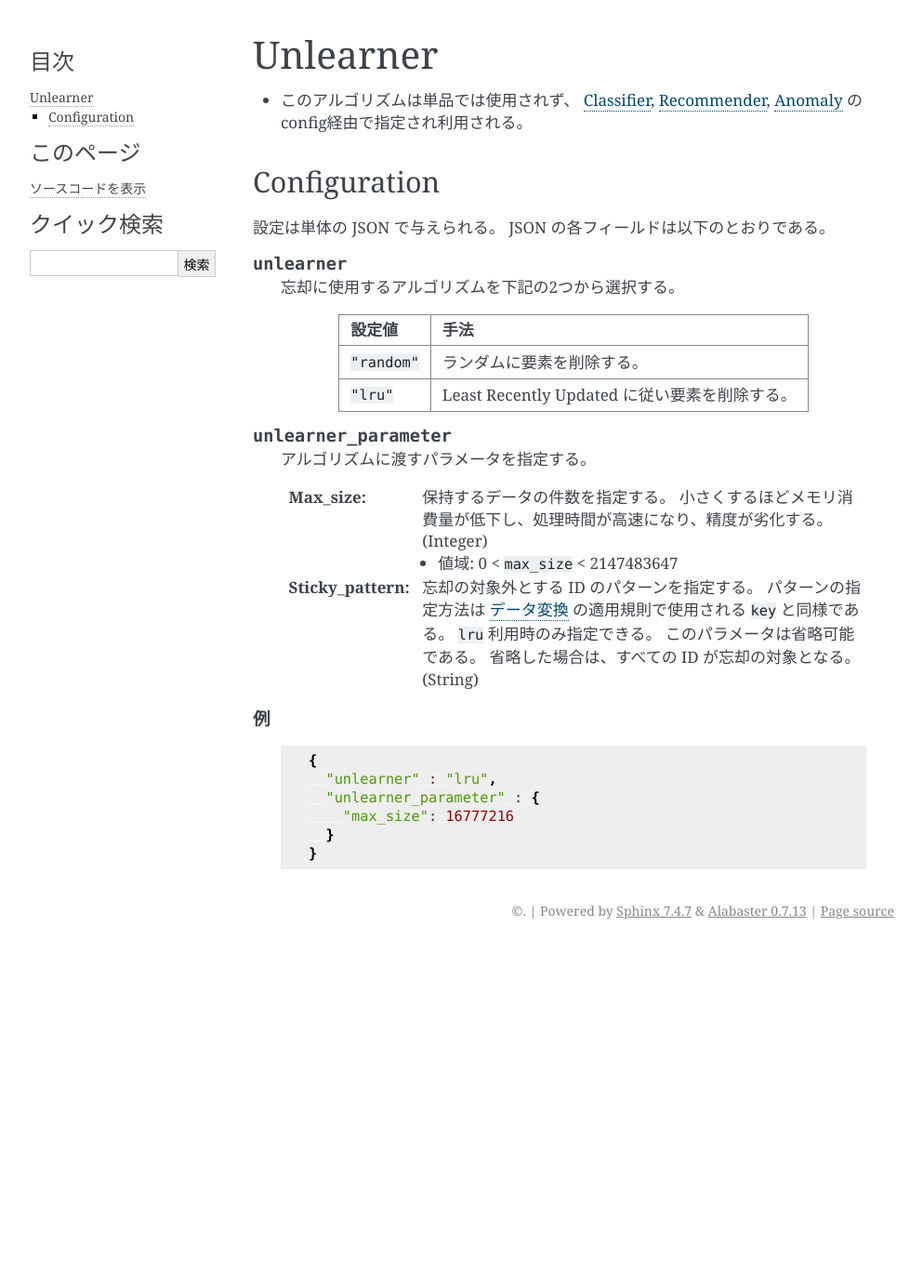
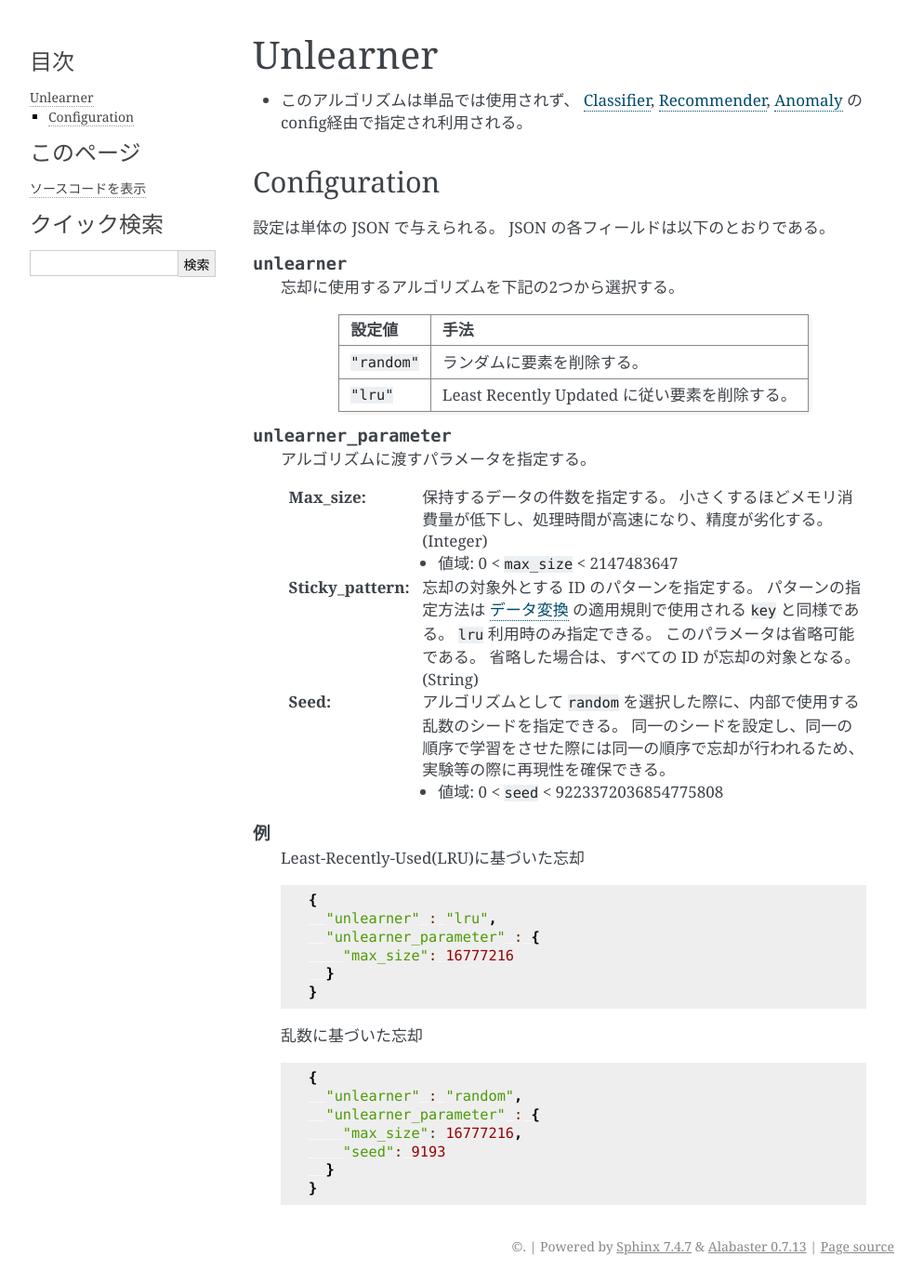
Before and after one commit to jubatus/website, a Sphinx documentation site: the page built from source/ja/api_unlearner.rst, in a window 1280 px wide. Shown: the whole page at 93% size, without its empty margins (148-1141 px from the left). Built offline with Sphinx 7.4.7, drawn with Linux system fonts in a browser that asks for light colours; the version number could not be read and is left out; before the commit the page ends 1019 px from its top, so only the background shows below that.

Commit message:
add description of unlearner seed

```diff
--- a/source/ja/api_unlearner.rst
+++ b/source/ja/api_unlearner.rst
@@ -41,7 +41,15 @@ JSON の各フィールドは以下のとおりである。
      省略した場合は、すべての ID が忘却の対象となる。
      (String)
 
+   :seed:
+      アルゴリズムとして ``random`` を選択した際に、内部で使用する乱数のシードを指定できる。
+      同一のシードを設定し、同一の順序で学習をさせた際には同一の順序で忘却が行われるため、実験等の際に再現性を確保できる。
+
+      * 値域: 0 < ``seed`` < 9223372036854775808
+
 .. describe:: 例
+
+   Least-Recently-Used(LRU)に基づいた忘却
 
    .. code-block:: javascript
 
@@ -51,3 +59,15 @@ JSON の各フィールドは以下のとおりである。
           "max_size": 16777216
         }
       }
+
+   乱数に基づいた忘却
+
+   .. code-block:: javascript
+
+      {
+        "unlearner" : "random",
+        "unlearner_parameter" : {
+          "max_size": 16777216,
+          "seed": 9193
+        }
+      }
```
Also changed, not shown: source/en/api_unlearner.rst (+23 -0 lines).
